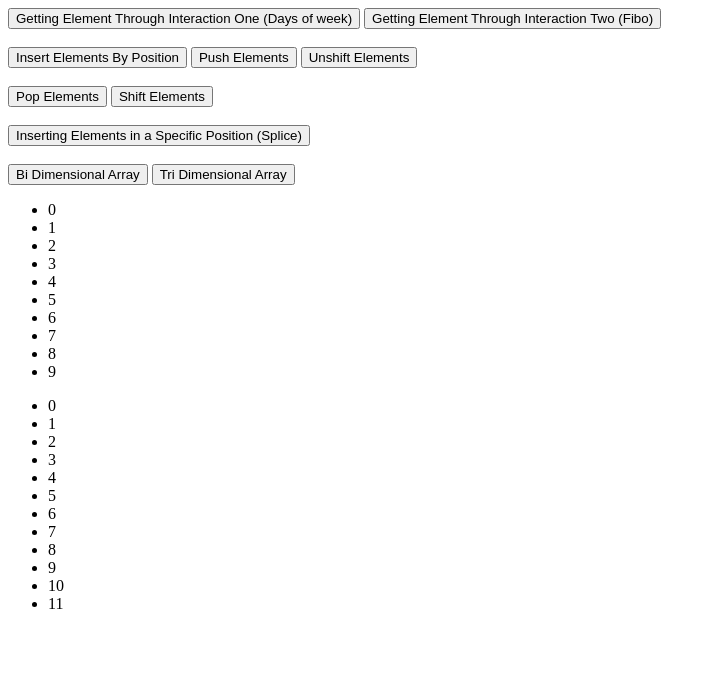
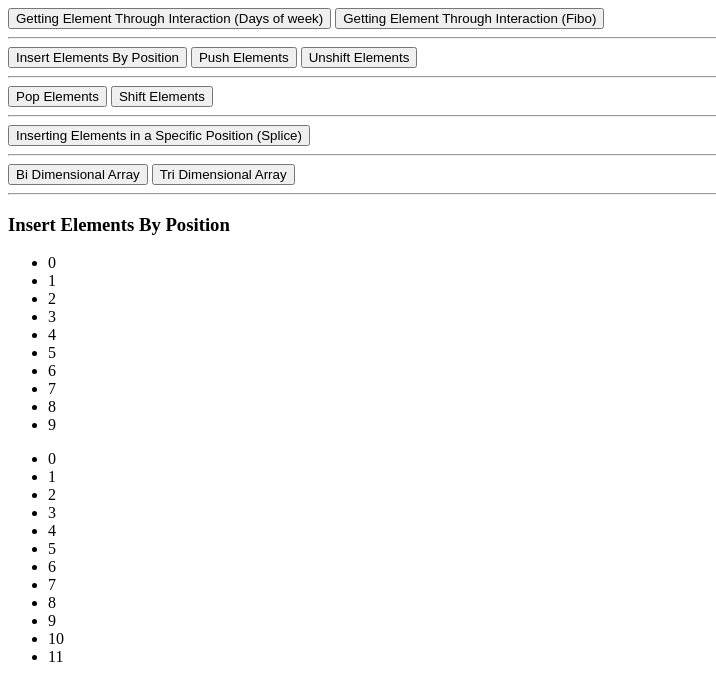
Before and after one commit to lzbarros/data-structure-with-javascript, a plain HTML site: page index.html in a window 1280 px wide. Both pictures are taken after a click on the button "Insert Elements By Position". Shown: the whole page, without its empty margins (0-716 px from the left). Drawn offline with Linux system fonts and the light colour scheme.

Commit message:
Some layout adjustments

```diff
--- a/index.html
+++ b/index.html
@@ -17,29 +17,31 @@
 
 <body>
     <div class="display: inline-block;">
-        <button id="btnGettingElementThroughInteraction1">Getting Element Through Interaction One (Days of week)</button>
-        <button id="btnGettingElementThroughInteraction2">Getting Element Through Interaction Two (Fibo)</button>
+        <button id="btnGettingElementThroughInteraction1">Getting Element Through Interaction (Days of week)</button>
+        <button id="btnGettingElementThroughInteraction2">Getting Element Through Interaction (Fibo)</button>
     </div>
-    <br/>
+    <hr/>
     <div class="display: inline-block;">
         <button id="btnOverwrite">Insert Elements By Position</button>
         <button id="btnPush">Push Elements</button>
         <button id="btnUnshift">Unshift Elements</button>
     </div>
-    <br/>
+    <hr/>
     <div class="display: inline-block;">
         <button id="btnPop">Pop Elements</button>
         <button id="btnShift">Shift Elements</button>
     </div>
-    <br/>
+    <hr/>
     <div class="display: inline-block;">
         <button id="btnInsertingElementSpecificPosition">Inserting Elements in a Specific Position (Splice)</button>
     </div>
-    <br/>
+    <hr/>
     <div>
         <button id="btnBiDimensional">Bi Dimensional Array</button>
         <button id="btnTriDimensional">Tri Dimensional Array</button>
     </div>
+    <hr/>
+    <h3 id="resultTitle"></h3>
     <div id="result"></div>
     <script src="src/js/main.js" async defer></script>
 </body>
--- a/src/src/js/main.js
+++ b/src/src/js/main.js
@@ -19,23 +19,6 @@ const btnUnshift = getElementById('btnUnshift')
 const btnPop = getElementById('btnPop')
 const btnShift = getElementById('btnShift')
 
-const clearResult = (element) => {
-    while(element.firstChild)
-        element.removeChild(element.firstChild)
-}
-
-const showResult = (arr = []) => {
-    let resultElement = document.getElementById('result')
-    let ul = document.createElement('ul')
-    resultElement.appendChild(ul)
-    for(x = 0; x < arr.length; x++){
-        let li = document.createElement('li')
-        li.innerHTML = arr[x]
-
-        ul.appendChild(li)
-    }
-}
-
 const loadJSFile = (source = '', callback) => {
     let scriptArr = document.body.getElementsByTagName('script')
     let addJSFile = true
@@ -56,7 +39,32 @@ const loadJSFile = (source = '', callback) => {
         callback()
 }
 
+const setResultTitle = (titleText) => {
+    let titleElement = document.getElementById('resultTitle')
+
+    titleElement.innerHTML = titleText
+}
+
+const clearResult = (element) => {
+    while(element.firstChild)
+        element.removeChild(element.firstChild)
+}
+
+const showResult = (arr = []) => {
+    let resultElement = document.getElementById('result')
+    let ul = document.createElement('ul')
+    resultElement.appendChild(ul)
+    for(x = 0; x < arr.length; x++){
+        let li = document.createElement('li')
+        li.innerHTML = arr[x]
+
+        ul.appendChild(li)
+    }
+}
+
 btnGettingElementThroughInteraction1.addEventListener('click', () => {
+    setResultTitle(btnGettingElementThroughInteraction1.textContent)
+
     clearResult(document.getElementById('result'))
 
     loadJSFile(GETTING_ELEMENT_THROUGH_INTERACTION_SRC,
@@ -64,6 +72,8 @@ btnGettingElementThroughInteraction1.addEventListener('click', () => {
 })
 
 btnGettingElementThroughInteraction2.addEventListener('click', () => {
+    setResultTitle(btnGettingElementThroughInteraction2.textContent)
+
     clearResult(document.getElementById('result'))
 
     loadJSFile(GETTING_ELEMENT_THROUGH_INTERACTION_SRC,
@@ -72,6 +82,8 @@ btnGettingElementThroughInteraction2.addEventListener('click', () => {
 
 btnOverwrite.addEventListener('click', () => {
     let array = [0,1,2,3,4,5,6,7,8,9]
+
+    setResultTitle(btnOverwrite.textContent)
 
     clearResult(document.getElementById('result'))
     showResult(array)
@@ -83,6 +95,8 @@ btnOverwrite.addEventListener('click', () => {
 btnPush.addEventListener('click', () => {
     let array = [0,1,2,3,4,5,6,7,8,9]
 
+    setResultTitle(btnPush.textContent)
+
     clearResult(document.getElementById('result'))
     showResult(array)
 
@@ -92,6 +106,8 @@ btnPush.addEventListener('click', () => {
 
 btnUnshift.addEventListener('click', () => {
     let array = [0,1,2,3,4,5,6,7,8,9]
+
+    setResultTitle(btnUnshift.textContent)
 
     clearResult(document.getElementById('result'))
     showResult(array)
@@ -103,6 +119,8 @@ btnUnshift.addEventListener('click', () => {
 btnPop.addEventListener('click', () => {
     let array = [0,1,2,3,4,5,6,7,8,9]
 
+    setResultTitle(btnPop.textContent)
+
     clearResult(document.getElementById('result'))
     showResult(array)
 
@@ -112,6 +130,8 @@ btnPop.addEventListener('click', () => {
 
 btnShift.addEventListener('click', () => {
     let array = [0,1,2,3,4,5,6,7,8,9]
+
+    setResultTitle(btnShift.textContent)
 
     clearResult(document.getElementById('result'))
     showResult(array)
@@ -123,6 +143,8 @@ btnShift.addEventListener('click', () => {
 btnInsertingElementSpecificPosition.addEventListener('click', () => {
     let array = [0,1,2,3,4,5,6,7,8,9]
 
+    setResultTitle(btnInsertingElementSpecificPosition.textContent)
+
     clearResult(document.getElementById('result'))
     showResult(array)
 
@@ -131,6 +153,8 @@ btnInsertingElementSpecificPosition.addEventListener('click', () => {
 })
 
 btnBiDimensional.addEventListener('click', () => {
+    setResultTitle(btnBiDimensional.textContent)
+
     clearResult(document.getElementById('result'))
 
     loadJSFile(BI_DIMENSIONAL,
@@ -138,6 +162,8 @@ btnBiDimensional.addEventListener('click', () => {
 })
 
 btnTriDimensional.addEventListener('click', () => {
+    setResultTitle(btnTriDimensional.textContent)
+
     clearResult(document.getElementById('result'))
 
     loadJSFile(TRI_DIMENSIONAL,
```
